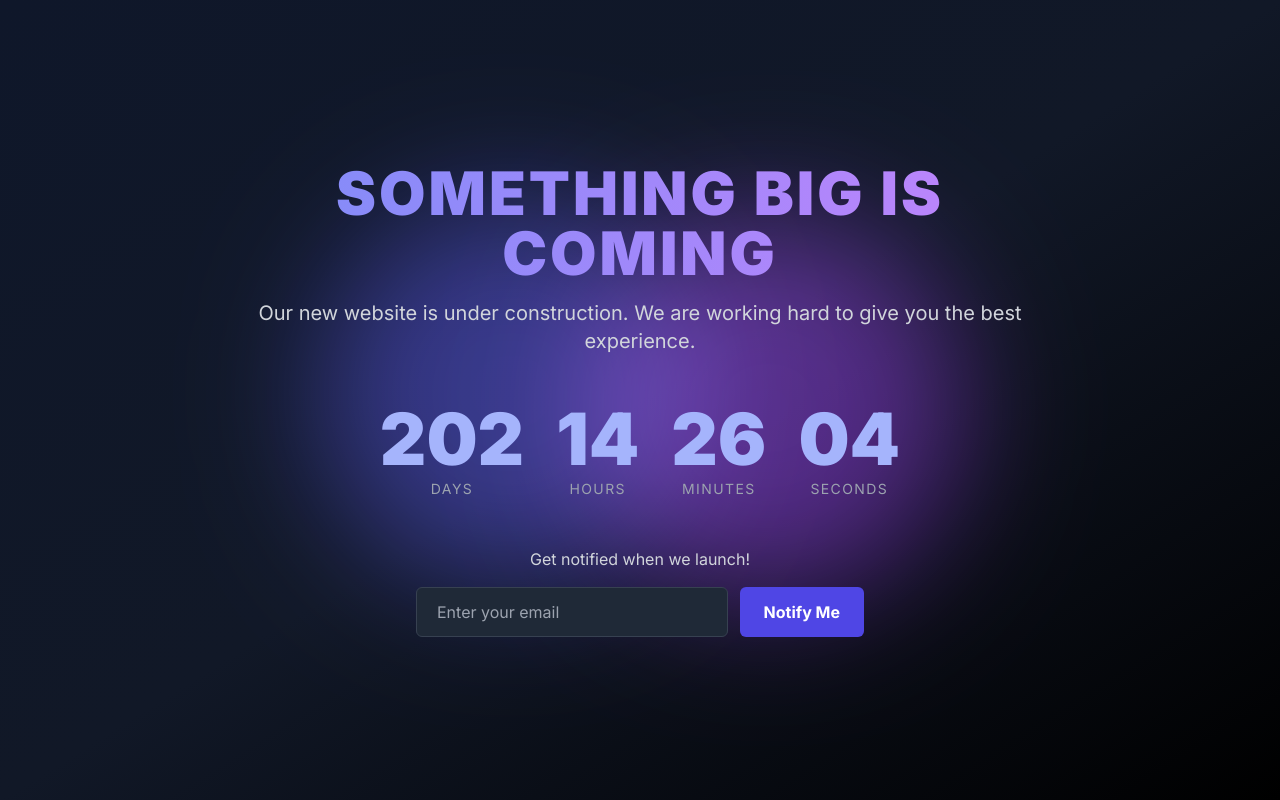
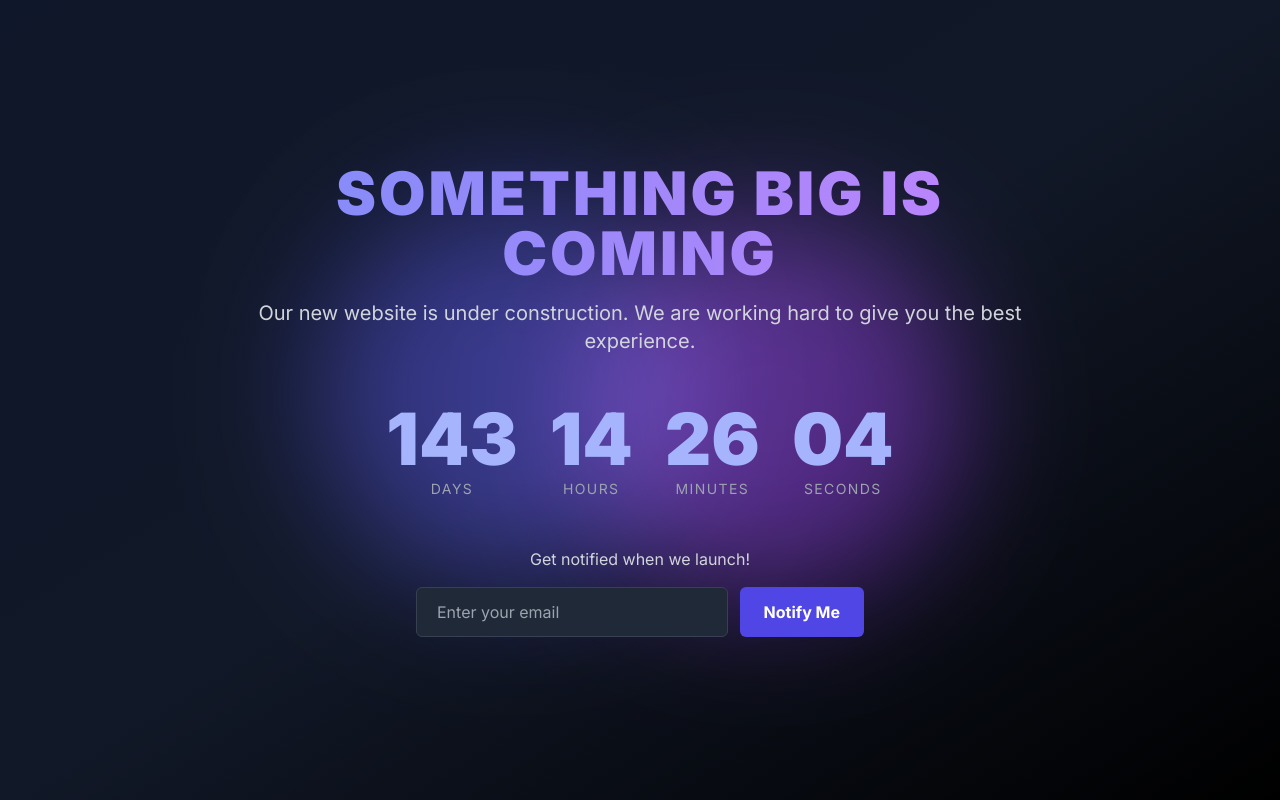
Before and after one commit to masyyhh/maseeh.space, a website: page public/index.html in a window 1280 px wide. Drawn offline with nearby package versions, Linux system fonts and the light colour scheme.

```diff
--- a/public/index.html
+++ b/public/index.html
@@ -99,7 +99,7 @@
         // --- Countdown Timer Logic ---
 
         // SET YOUR LAUNCH DATE HERE
-        const launchDate = new Date('Jan 1, 2026 00:00:00').getTime();
+        const launchDate = new Date('Nov 3, 2025 00:00:00').getTime();
 
         // Get elements
         const daysEl = document.getElementById('days');
```
